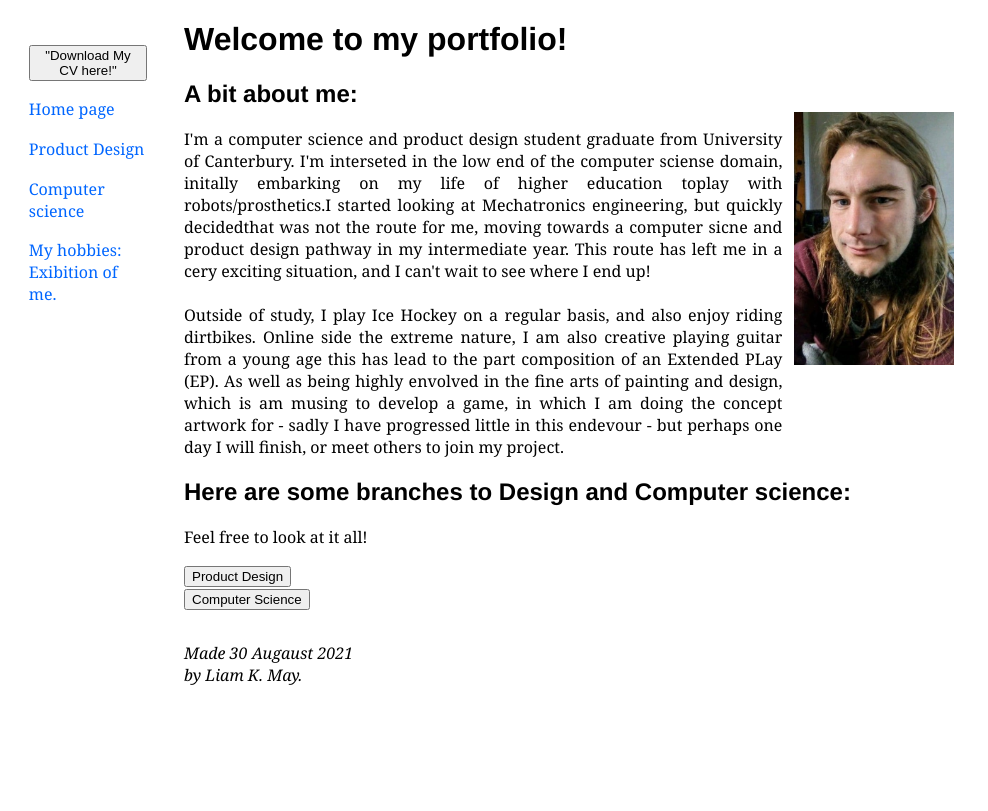
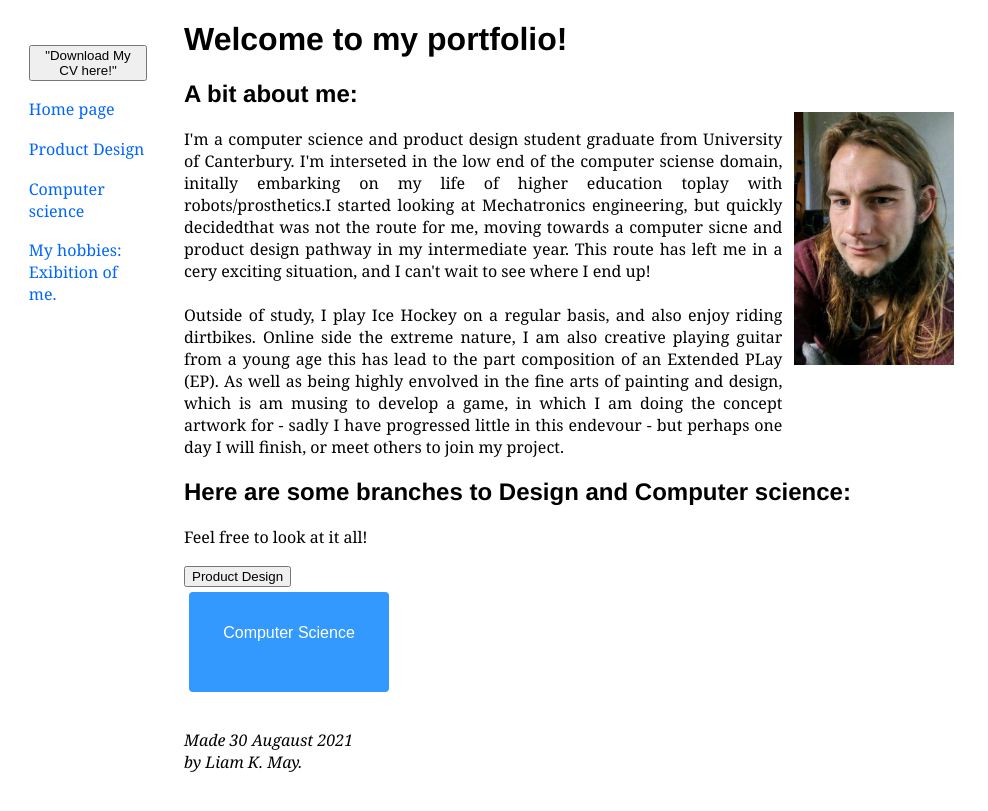
Before and after one commit to TheTriangleTrippa/Portfolio, a Jekyll site: the page built from index.html, in a window 1280 px wide. Shown: the top 811 px of the page, without its empty margins (0-988 px from the left). Built offline with Jekyll 4.4.1, drawn with Linux system fonts in a browser that asks for light colours.

Commit message:
Update profile.html

```diff
--- a/_includes/profile.html
+++ b/_includes/profile.html
@@ -9,10 +9,12 @@
 <!-- Site navigation menu -->
  <ul class="navbar">
      <li><a>
+       <div class="cv-dl-button">
           <form action="https://raw.githubusercontent.com/TheTriangleTrippa/Portfolio/ac819119422470eb97b80d42b2e75e590597b502/LIAM%20MAY%20CV%202020%201.pdf" method="get" target="_blank" >
             <button class="downloader" style="vertical-align:middle"><span>"Download My CV here!"</span>
             </button>
           </form>
+        </div>
        </a>
   <li><a href="index.html">Home page</a>
   <li><a href="ProdDesign.html">Product Design</a>
@@ -43,12 +45,17 @@
 <h2 class="exploration">Here are some branches to Design and Computer science:</h2>
   <p>Feel free to look at it all!
 
+<div class="sci-button">
   <form action="https://thetriangletrippa.github.io/Portfolio/ProdDesign.html" method="get" target="_blank">
       <button class="button.prod" style="vertical-align:middle"><span>Product Design </span> </button>
   </form>
+</div>
+
+ <div class="sci-button">
   <form action="https://thetriangletrippa.github.io/Portfolio/CompSci.html" method="get" target="_blank">
-  <button class="button.sci" style="vertical-align:middle"><span>Computer Science </span></button>
+    <button class="button" style="vertical-align:middle"><span>Computer Science </span></button>
   </form>
+</div>
 
 <img class="drag" src="assets/img/Liam_DP.jpg">
 
```
Lines whose indentation alone changed are shown as unchanged.
